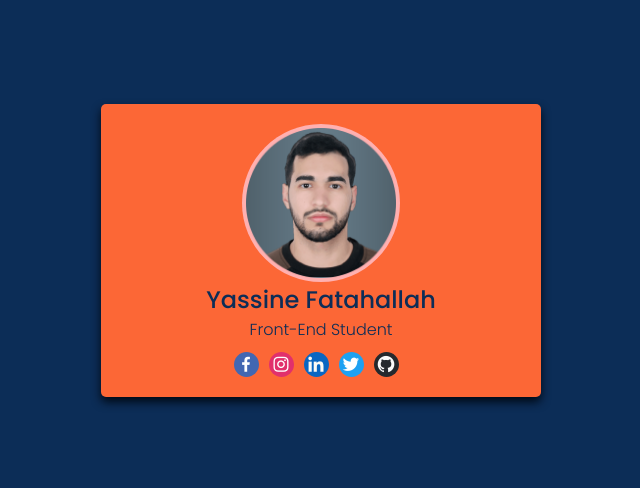
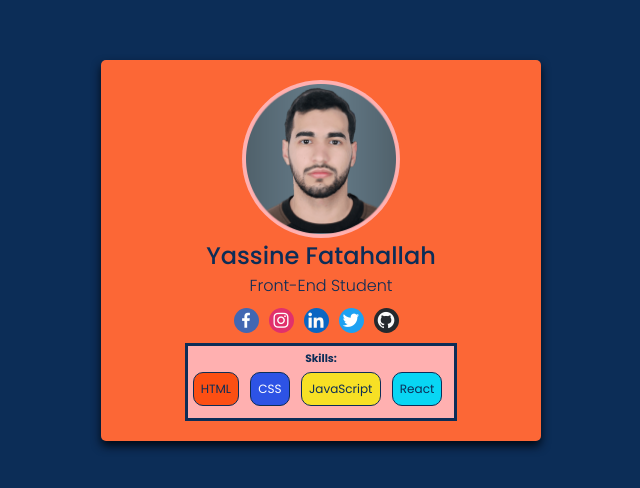
Before and after one commit to iascin/profilecard, a plain HTML site: page index.html in a window 1280 px wide. Shown: the part 150-638 px from the top of the page, without its empty margins (319-959 px from the left). Drawn offline with nearby package versions, Linux system fonts and the light colour scheme.

Commit message:
Add files via upload
1

```diff
--- a/index.html
+++ b/index.html
@@ -19,23 +19,32 @@
         </div>
 
         <div class="media-buttons">
-            <a style="color: white; background-color:#4267B2" href="https://www.facebook.com/codemityassine/" class="link" title="social">
+            <a style="color: white; background-color:#4267B2" href="https://www.facebook.com/codemityassine/"target="_blank" class="link" title="social">
                 <i class='bx bxl-facebook'></i>
             </a>
-            <a style="color: #ffffff; background-color:#E1306C" href="https://www.instagram.com/codemityassine/" class="link" title="social">
+            <a style="color: #ffffff; background-color:#E1306C" href="https://www.instagram.com/codemityassine/"target="_blank" class="link" title="social">
                 <i class='bx bxl-instagram' ></i>
             </a>
-            <a style="color: #fdfaf5; background-color:#0a66c2" href="https://www.linkedin.com/in/yassinefatahallah" class="link" title="social">
+            <a style="color: #fdfaf5; background-color:#0a66c2" href="https://www.linkedin.com/in/yassinefatahallah/"target="_blank" class="link" title="social">
                 <i class='bx bxl-linkedin' ></i>
             </a>
-            <a style="color: white; background-color:#1DA1F2" href="https://twitter.com/iascin_" class="link" title="social">
+            <a style="color: white; background-color:#1DA1F2" href="https://twitter.com/iascin_" target="_blank" class="link" title="social">
                 <i class='bx bxl-twitter'></i>
             </a>
-            <a style="color: #fafbfc; background-color:#24292e" href="https://github.com/iascin" class="link" title="social">
+            <a style="color: #fafbfc; background-color:#24292e" href="https://github.com/iascin" target="_blank" class="link" title="social">
                 <i class='bx bxl-github' ></i>
             </a>
         </div>
-
+        <div class="skills">
+            <h6>Skills:</h6>
+            <ul>
+                <li style="background-color: #FC4F13;">HTML</li>
+                <li style="background-color: #2D53E5; color: #ffffff;">CSS</li>
+                <li style="background-color: #F7E025;">JavaScript</li>
+                <li style="background-color: #08D6F4;">React</li>
+            </ul>
+        </div>
+    </div>
 
     </div>
 
--- a/style.css
+++ b/style.css
@@ -75,3 +75,33 @@ body{
     transform: scale(1.2);
     transition: 0.4s;
 }
+.skills {
+    background-color: #FFB0B0;
+    color: #0C2D57;
+    border: #0C2D57 solid ;
+	text-align: left;
+	padding: 5px;
+	margin-top: 10px;
+}
+.skills ul {
+    color: #0C2D57;
+	list-style-type: none;
+	margin: 0;
+	padding: 0;
+}
+.skills ul li {
+	border: 1px solid #0C2D57;
+	border-radius: 10px;
+	display: inline-block;
+	font-size: 12px;
+	margin: 0 7px 7px 0;
+	padding: 7px;
+}
+.skills ul li:hover{
+    transform: scale(1.15);
+    transition: 0.4s;
+}
+.skills h6{
+    text-align: center;
+    margin-bottom: 5px;
+}
```
